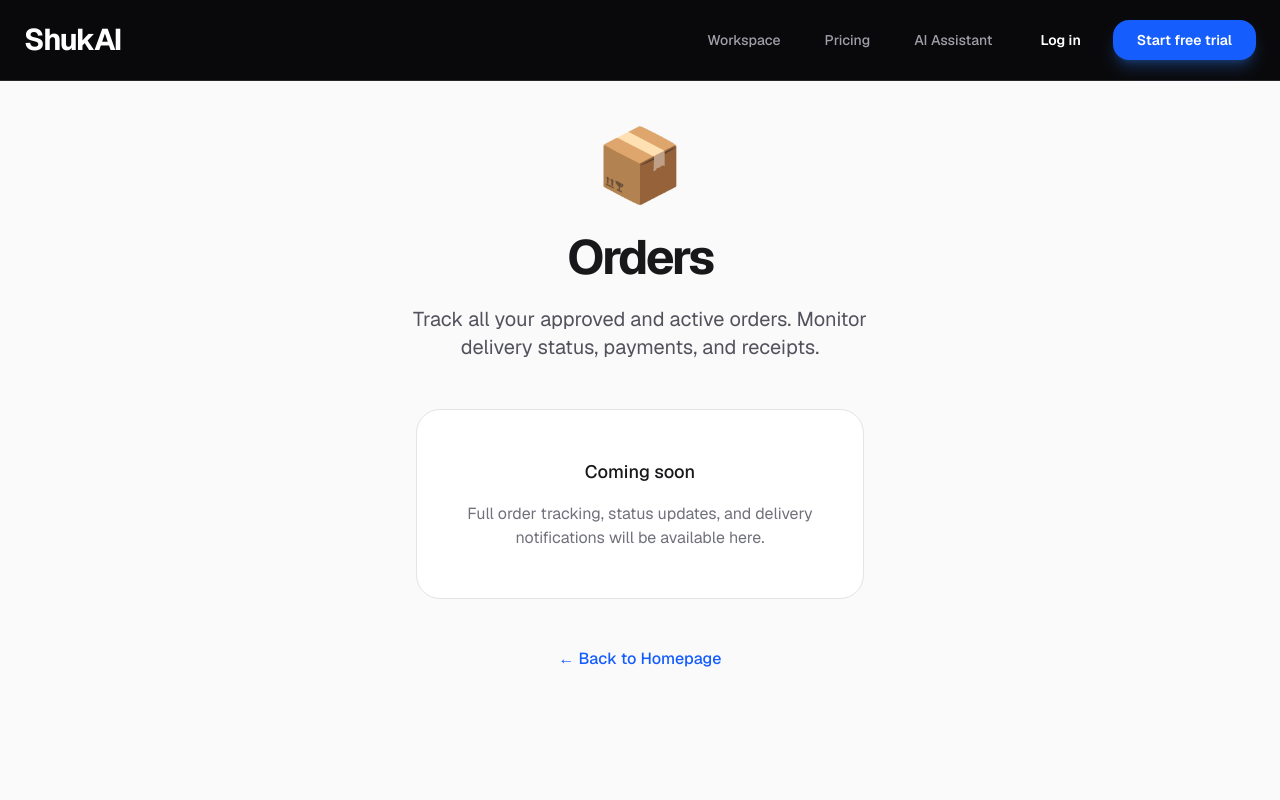
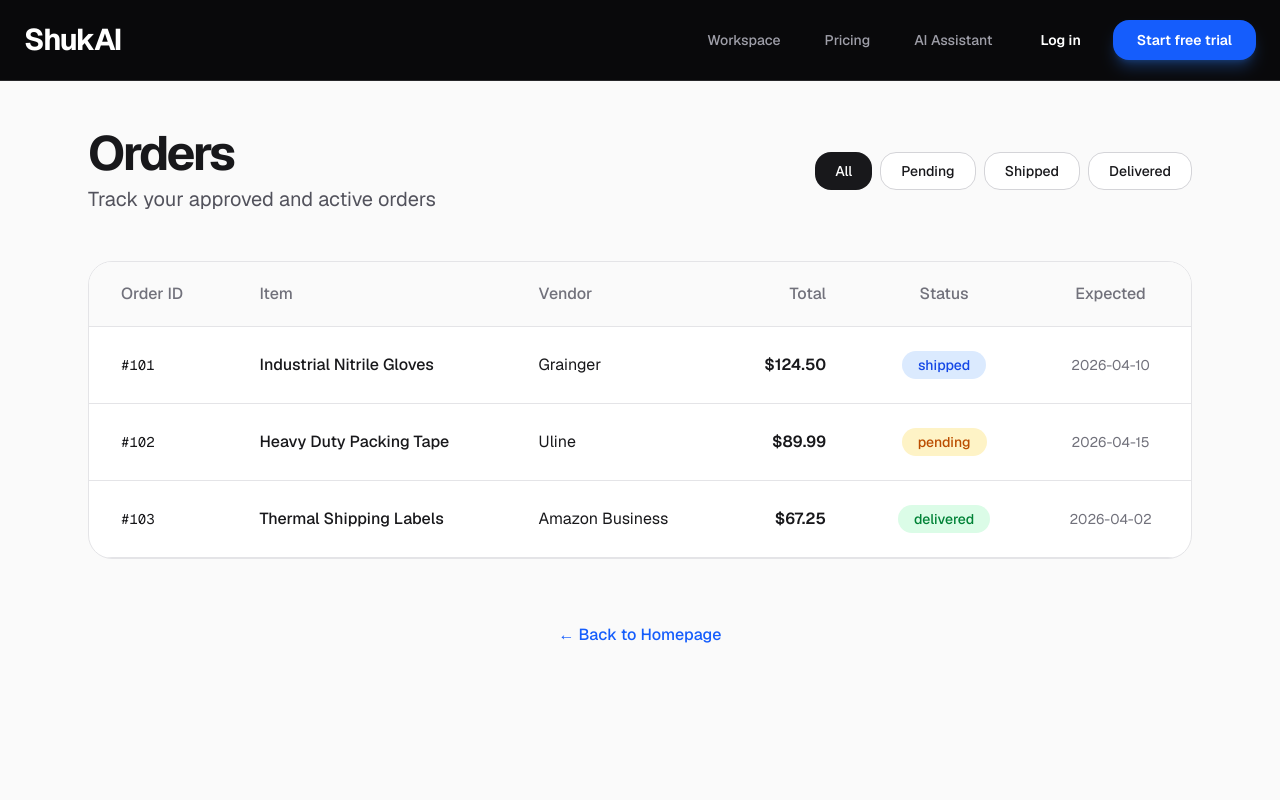
Before and after one commit to Gr33nstonecorp/shuka, a Next.js app: page /orders in a window 1280 px wide. Shown: the top 800 px of the page. Built offline with nearby package versions, Linux system fonts and the light colour scheme; no server answers.

Commit message:
Update page.tsx

```diff
--- a/app/orders/page.tsx
+++ b/app/orders/page.tsx
@@ -1,22 +1,143 @@
+
+"use client";
+
+import { useState } from "react";
+import Link from "next/link";
+
+type Order = {
+  id: number;
+  item: string;
+  vendor: string;
+  total: number;
+  quantity: number;
+  status: "pending" | "shipped" | "delivered" | "cancelled";
+  expectedDate: string;
+};
+
+const sampleOrders: Order[] = [
+  {
+    id: 101,
+    item: "Industrial Nitrile Gloves",
+    vendor: "Grainger",
+    total: 124.50,
+    quantity: 50,
+    status: "shipped",
+    expectedDate: "2026-04-10"
+  },
+  {
+    id: 102,
+    item: "Heavy Duty Packing Tape",
+    vendor: "Uline",
+    total: 89.99,
+    quantity: 24,
+    status: "pending",
+    expectedDate: "2026-04-15"
+  },
+  {
+    id: 103,
+    item: "Thermal Shipping Labels",
+    vendor: "Amazon Business",
+    total: 67.25,
+    quantity: 10,
+    status: "delivered",
+    expectedDate: "2026-04-02"
+  },
+];
+
 export default function OrdersPage() {
+  const [orders] = useState<Order[]>(sampleOrders);
+  const [filter, setFilter] = useState<"all" | "pending" | "shipped" | "delivered">("all");
+
+  const filteredOrders = filter === "all"
+    ? orders
+    : orders.filter(order => order.status === filter);
+
+  const getStatusColor = (status: string) => {
+    switch (status) {
+      case "delivered": return "bg-green-100 text-green-700 dark:bg-green-900 dark:text-green-300";
+      case "shipped": return "bg-blue-100 text-blue-700 dark:bg-blue-900 dark:text-blue-300";
+      case "pending": return "bg-amber-100 text-amber-700 dark:bg-amber-900 dark:text-amber-300";
+      default: return "bg-zinc-100 text-zinc-700 dark:bg-zinc-800 dark:text-zinc-300";
+    }
+  };
+
   return (
     <main className="min-h-screen bg-zinc-50 dark:bg-zinc-950 text-zinc-900 dark:text-zinc-100 py-12">
-      <div className="max-w-4xl mx-auto px-6 text-center">
-        <div className="text-7xl mb-8">📦</div>
-        <h1 className="text-5xl font-black tracking-tighter mb-6">Orders</h1>
-        <p className="text-xl text-zinc-600 dark:text-zinc-400 mb-12 max-w-lg mx-auto">
-          Track all your approved and active orders. Monitor delivery status, payments, and receipts.
-        </p>
+      <div className="max-w-6xl mx-auto px-6">
+        <div className="flex justify-between items-center mb-12">
+          <div>
+            <h1 className="text-5xl font-black tracking-tighter">Orders</h1>
+            <p className="text-xl text-zinc-600 dark:text-zinc-400 mt-2">
+              Track your approved and active orders
+            </p>
+          </div>
 
-        <div className="bg-white dark:bg-zinc-900 border border-zinc-200 dark:border-zinc-800 rounded-3xl p-12 max-w-md mx-auto">
-          <p className="text-lg font-medium mb-4">Coming soon</p>
-          <p className="text-zinc-500 dark:text-zinc-400">
-            Full order tracking, status updates, and delivery notifications will be available here.
-          </p>
+          <div className="flex gap-2">
+            {(["all", "pending", "shipped", "delivered"] as const).map((status) => (
+              <button
+                key={status}
+                onClick={() => setFilter(status)}
+                className={`px-5 py-2 rounded-2xl text-sm font-medium transition ${
+                  filter === status
+                    ? "bg-zinc-900 text-white"
+                    : "bg-white dark:bg-zinc-900 border border-zinc-300 dark:border-zinc-700 hover:bg-zinc-100"
+                }`}
+              >
+                {status.charAt(0).toUpperCase() + status.slice(1)}
+              </button>
+            ))}
+          </div>
         </div>
 
-        <div className="mt-12">
-          <a href="/" className="text-blue-600 hover:text-blue-700 font-medium">← Back to Homepage</a>
+        <div className="bg-white dark:bg-zinc-900 border border-zinc-200 dark:border-zinc-800 rounded-3xl overflow-hidden">
+          <div className="overflow-x-auto">
+            <table className="w-full">
+              <thead>
+                <tr className="border-b border-zinc-200 dark:border-zinc-800 bg-zinc-50 dark:bg-zinc-950">
+                  <th className="px-8 py-5 text-left font-medium text-zinc-500">Order ID</th>
+                  <th className="px-8 py-5 text-left font-medium text-zinc-500">Item</th>
+                  <th className="px-8 py-5 text-left font-medium text-zinc-500">Vendor</th>
+                  <th className="px-8 py-5 text-right font-medium text-zinc-500">Total</th>
+                  <th className="px-8 py-5 text-center font-medium text-zinc-500">Status</th>
+                  <th className="px-8 py-5 text-center font-medium text-zinc-500">Expected</th>
+                </tr>
+              </thead>
+              <tbody>
+                {filteredOrders.length > 0 ? (
+                  filteredOrders.map((order) => (
+                    <tr key={order.id} className="border-b border-zinc-200 dark:border-zinc-800 hover:bg-zinc-50 dark:hover:bg-zinc-950">
+                      <td className="px-8 py-6 font-mono text-sm">#{order.id}</td>
+                      <td className="px-8 py-6 font-medium">{order.item}</td>
+                      <td className="px-8 py-6">{order.vendor}</td>
+                      <td className="px-8 py-6 text-right font-semibold">
+                        ${order.total.toFixed(2)}
+                      </td>
+                      <td className="px-8 py-6 text-center">
+                        <span className={`inline-block px-4 py-1 rounded-full text-sm font-medium ${getStatusColor(order.status)}`}>
+                          {order.status}
+                        </span>
+                      </td>
+                      <td className="px-8 py-6 text-center text-sm text-zinc-500">
+                        {order.expectedDate}
+                      </td>
+                    </tr>
+                  ))
+                ) : (
+                  <tr>
+                    <td colSpan={6} className="px-8 py-20 text-center text-zinc-500">
+                      No orders found in this filter.
+                    </td>
+                  </tr>
+                )}
+              </tbody>
+            </table>
+          </div>
+        </div>
+
+        <div className="mt-16 text-center">
+          <Link href="/" className="text-blue-600 hover:text-blue-700 font-medium">
+            ← Back to Homepage
+          </Link>
         </div>
       </div>
     </main>
```
